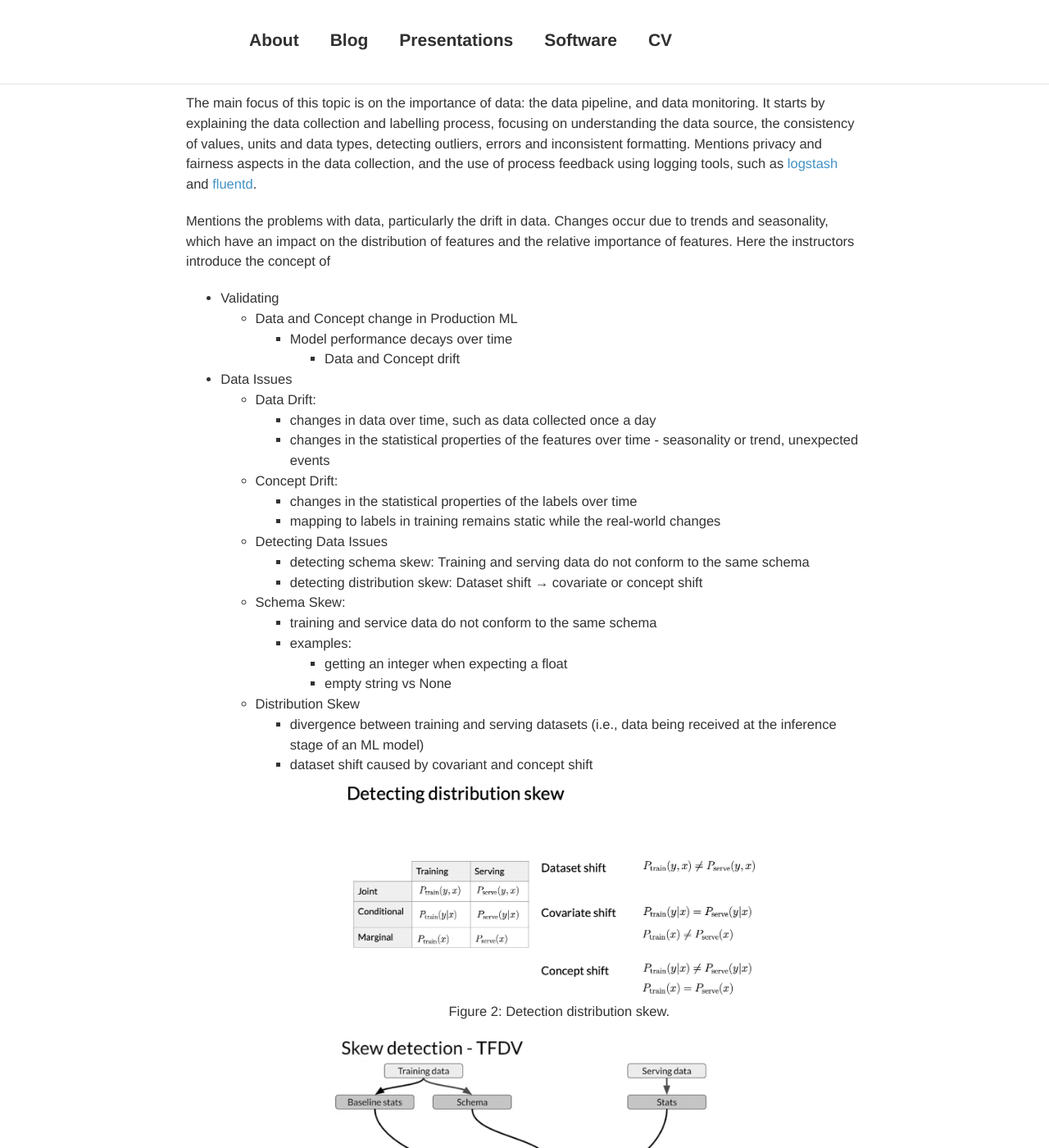
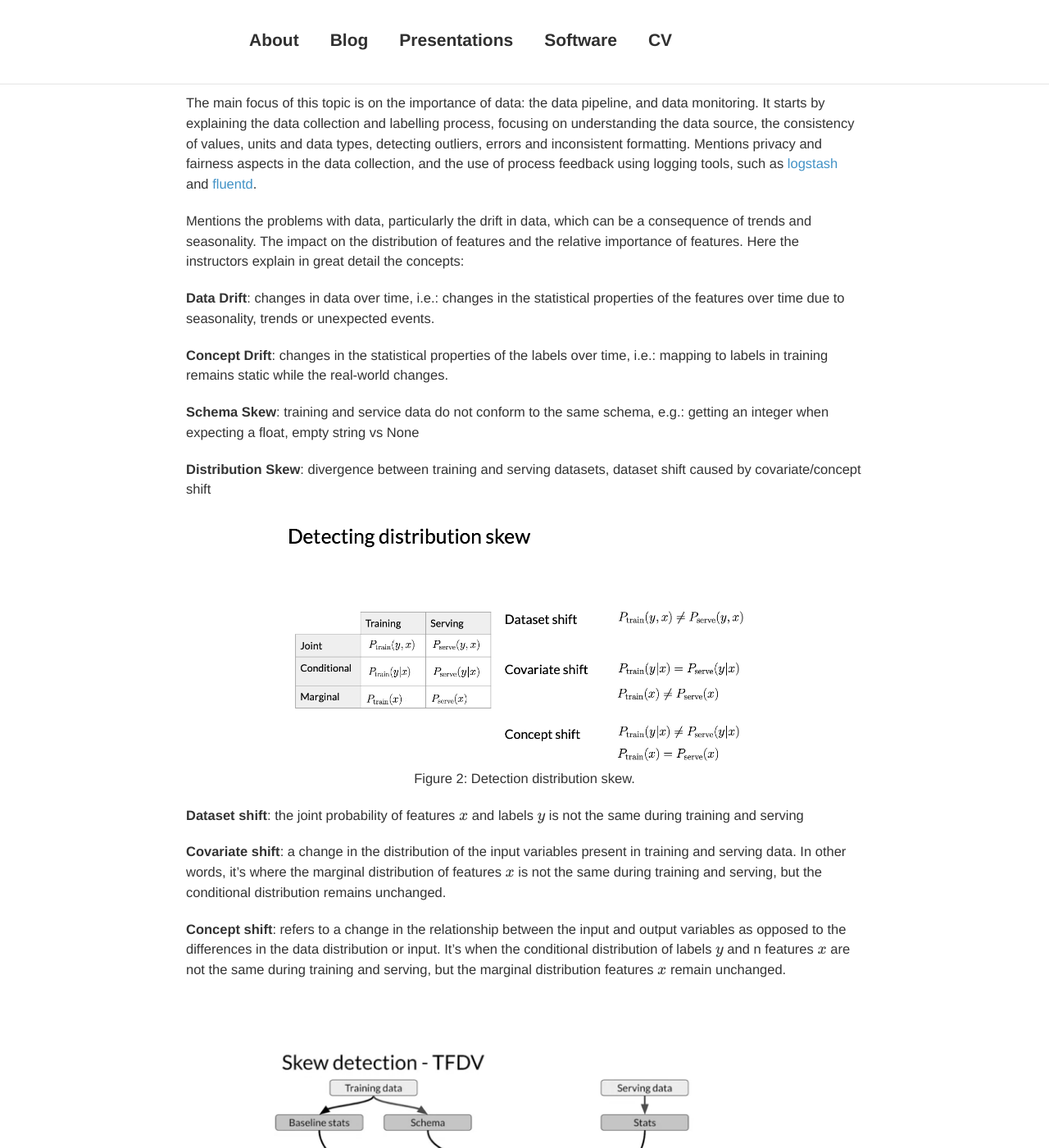
Before and after one commit to davidsbatista/davidsbatista.net, a Jekyll site: the page built from _posts/2023-07-11-Machine_Learning_in_Production.md, in a window 1280 px wide and 1400 px high, scrolled down 1305 px. Shown: the whole window at 82% size. Built offline with Jekyll 4.4.1, drawn with Linux system fonts in a browser that asks for light colours; nearby versions of some CDN libraries; comment, search, counter and statistics services are not loaded; some of the changed text lies outside the part shown.

Commit message:
finished course 2 notes

```diff
--- a/_posts/2023-07-11-Machine_Learning_in_Production.md
+++ b/_posts/2023-07-11-Machine_Learning_in_Production.md
@@ -51,123 +51,87 @@ blue-green deployment: router sends a request to old/blue or to new/green, it en
 
 This course focuses mostly on the data aspect of a Machine Learning project, and it's organised into 4 main topics
 
-#### __Collecting, Labelling, Validating__
+#### __Collecting, Labelling, Validating__ ([slides](/assets/documents/Coursera-MLOps_Specialization/C2_-_Machine_Learning_Data_Lifecycle_in_Production/C2_W1.pdf))
 
 The main focus of this topic is on the importance of data: the data pipeline, and data monitoring. It starts by explaining the data collection and labelling process, focusing on understanding the data source, the consistency of values, units and data types, detecting outliers, errors and inconsistent formatting. Mentions privacy and fairness aspects in the data collection, and the use of process feedback using logging tools, such as [logstash](https://github.com/elastic/logstash) and [fluentd](https://github.com/fluent/fluentd).
 
-Mentions the problems with data, particularly the drift in data. Changes occur due to trends and seasonality, which have an impact on the distribution of features and the relative importance of features. Here the instructors introduce the concept of
+Mentions the problems with data, particularly the drift in data, which can be a consequence of trends and seasonality. The impact on the distribution of features and the relative importance of features. Here the instructors explain in great detail the concepts:
+
+__Data Drift__: changes in data over time, i.e.: changes in the statistical properties of the features over time due to seasonality, trends or unexpected events.
+
+__Concept Drift__: changes in the statistical properties of the labels over time, i.e.: mapping to labels in training remains static while the real-world changes.
+
+__Schema Skew__: training and service data do not conform to the same schema, e.g.: getting an integer when expecting a float, empty string vs None
+
+__Distribution Skew__: divergence between training and serving datasets, dataset shift caused by covariate/concept shift
 
 
-- Validating
-	- Data and Concept change in Production ML
-		- Model performance decays over time
-			- Data and Concept drift
+<figure>
+<img style="width: 75%; height: 75%" src="/assets/images/2023-07-11-Machine_Learning_in_Production_skew.png">
+<figcaption>Figure 2: Detection distribution skew.</figcaption>
+</figure>
 
-- Data Issues
-	- Data Drift:
-		 - changes in data over time, such as data collected once a day
-		 - changes in the statistical properties of the features over time
-		 	- seasonality or trend, unexpected events
+__Dataset shift__: the joint probability of features $$x$$ and labels $$y$$ is not the same during training and serving
 
-	- Concept Drift:
-		- changes in the statistical properties of the labels over time
-		- mapping to labels in training remains static while the real-world changes
+__Covariate shift__: a change in the distribution of the input variables present in training and serving data. In other words, it's where the marginal distribution of features $$x$$ is not the same during training and serving, but the conditional distribution remains unchanged.
+
+__Concept shift__: refers to a change in the relationship between the input and output variables as opposed to the differences in the data distribution or input. It's when the conditional distribution of labels $$y$$ and n features $$x$$ are not the same during training and serving, but the marginal distribution features $$x$$ remain unchanged.
+
+<br>
+
+<figure>
+<img style="width: 75%; height: 75%" src="/assets/images/2023-07-11-Machine_Learning_in_Production_skew_detection.png">
+<figcaption>Figure 3: Skew detection workflow.</figcaption>
+</figure>
+
+__Software Tools__
+- [Tensorflow data-validation](https://github.com/tensorflow/data-validation)
+- [Great Expectations](https://github.com/great-expectations/great_expectations)
+- [Deequ - Unit Tests for Data](https://github.com/awslabs/deequ)
 
 
-	- Detecting Data Issues
-		- detecting schema skew: Training and serving data do not conform to the same schema
-		- detecting distribution skew: Dataset shift → covariate or concept shift
-
-
-	- Schema Skew:
-		- training and service data do not conform to the same schema
-		- examples:
-			- getting an integer when expecting a float
-			- empty string vs None
-
-	- Distribution Skew
-		- divergence between training and serving datasets (i.e., data being received at the
-		inference stage of an ML model)
-		- dataset shift caused by covariant and concept shift
-
-
-		<figure>
-		  <img style="width: 75%; height: 75%" src="/assets/images/2023-07-11-Machine_Learning_in_Production_skew.png">
-		  <figcaption>Figure 2: Detection distribution skew.</figcaption>
-		</figure>
-
-
-		<figure>
-		  <img style="width: 75%; height: 75%" src="/assets/images/2023-07-11-Machine_Learning_in_Production_skew_detection.png">
-		  <figcaption>Figure 3: Skew detection workflow.</figcaption>
-		</figure>
-
-
-		- Dataset shift
-			the joint probability of x are features and y are labels is not the same during training and serving
-
-		- Covariate shift
-			Covariate shift refers to the change in the distribution of the input variables present in training and serving data. In other words, it's where the marginal distribution of x are features is not the same during training and serving, but the conditional distribution remains unchanged.
-
-		- Concept
-			Concept shift refers to a change in the relationship between the input and output variables as opposed to the differences in the Data Distribution or input itself.
-			In other words, it's when the conditional distribution of y are labels given x are features is not the same during training and serving, but the marginal distribution of x are features remains unchanged.
-
-
-		- Skew Detection
-			- The first stage is looking at training data and computing baseline statistics and a reference schema.
-			- Then you do basically the same with your serving data, you're going to generate the descriptive statistics.
-			- Then you compare the two.
-			You compare your serving baseline statistics and instances.
-			You check for differences between that and your training data.
-			You look for skew and drift.
-			Significant changes become anomalies and they'll trigger an alert.
-			That alert goes to whoever's monitoring system, that can either be a human or another system to analyze the change and decide on the proper course of action. That's got to be the remediation of the way that you're going to fix and react to that problem.
-
-Software
-- https://medium.com/datamindedbe/data-quality-libraries-the-right-fit-a6564641dfad
-- https://github.com/tensorflow/data-validation
-- https://github.com/great-expectations/great_expectations
-- https://github.com/awslabs/deequ
-
-
-#### __Feature Engineering__
+#### __Feature Engineering__ ([slides](/assets/documents/Coursera-MLOps_Specialization/C2_-_Machine_Learning_Data_Lifecycle_in_Production/C2_W2.pdf))
 
 An overview of the pre-processing operations and feature engineering techniques, e.g.: feature scaling, normalisation and standardisation, bucketing/binning. Also, a good summarisation of the techniques to reduce the dimensionality of features: PCA, t-SNE and UMAP. Lastly, how to combine multiple features into a new feature and the feature selection process.
 
 <figure>
   <img style="width: 75%; height: 75%" src="/assets/images/2023-07-11-Machine_Learning_in_Production_feature_selection.png">
-  <figcaption>Figure 2: Supervised Feature Selection.</figcaption>
+  <figcaption>Figure 4: Supervised Feature Selection.</figcaption>
 </figure>
 
 
-#### __Data Storage__
+#### __Data Storage__ ([slides](/assets/documents/Coursera-MLOps_Specialization/C2_-_Machine_Learning_Data_Lifecycle_in_Production/C2_W3.pdf))
 
-- Data Journey and Data Storage
-- Accounting for data and model evolution
-- Using ML metadata to track changes
-- Schema Development
-- Features Stores
-- Datawarehouse (OLAP) vs Databases (OLTP)
-- Data lakes
+This chapter deals with the data journey, accounting for data and model evolution and using metadata to track changes in data in the ML pipeline. How a schema to hold data can evolve and how to keep track of those changes, it also introduces the concept of feature stores, as well as Datawarehouse (OLAP) vs. Databases (OLTP) and data lakes.
 
 
-#### __Advanced Labelling, Augmentation and Data Preprocessing__
+#### __Advanced Labelling, Augmentation and Data Preprocessing__ ([slides](/assets/documents/Coursera-MLOps_Specialization/C2_-_Machine_Learning_Data_Lifecycle_in_Production/C2_W4.pdf))
 
-- Semi-supervised labelling:
-	- label propagation graph based
-- Active Learning
-	- Margin sampling: Label points the current model is least confident in.
-	- Cluster-based sampling: sample from well-formed clusters to "cover" the entire space.
-	- Query-by-committee: train an ensemble of models and sample points that generate disagreement.
-	- Region-based sampling: Runs several active learning algorithms in different partitions of the space.
-- Weak supervision with Snorkel
-	-Unlabelled data, without ground-truth labels
-		● One or more weak supervision sources
-		○ A list of heuristics that can automate labelling
-		○ Typically provided by subject matter experts
-		● Noisy labels have a certain probability of being correct, but not 100%
-		● Objective: learn a generative model to determine weights for weak supervision sources
+The last topic covers data labelling and data augmentation techniques. __Semi-Supervised Labelling__, and briefly introduce graph-based label propagation, combines supervised and unsupervised data.
+
+For __Active Learning__, a few strategies to select the best samples to be annotated by a human are introduced and explained:
+
+- Margin sampling: label points the current model is least confident in.
+- Cluster-based sampling: sample from well-formed clusters to "cover" the entire space.
+- Query-by-committee: train an ensemble of models and sample points that generate disagreement.
+- Region-based sampling: Runs several active learning algorithms in different partitions of the space.
+
+<figure>
+  <img style="width: 75%; height: 75%" src="/assets/images/2023-07-11-Machine_Learning_in_Production_snorkel.png">
+  <figcaption>Figure 5: Snorkel workflow.</figcaption>
+</figure>
+
+
+Lastly, for __Weak Supervision__, the instructors give the example of Snorkel:
+
+- Start with unlabelled data, without ground-truth labels
+- One or more weak supervision sources
+- A list of heuristics that can automate labelling, typically provided by subject matter experts
+- Noisy labels have a certain probability of being correct, but not 100%
+- Objective: learn a generative model to determine weights for weak supervision sources
+- Learn a supervised model
+
+This topic also briefly explains how to do data augmentation techniques, mostly for images, and about windowing strategies for time-series.
 
 
 ---
```
Also changed, not shown: other parts of _posts/2023-07-11-Machine_Learning_in_Production.md (+2 -0 lines).
